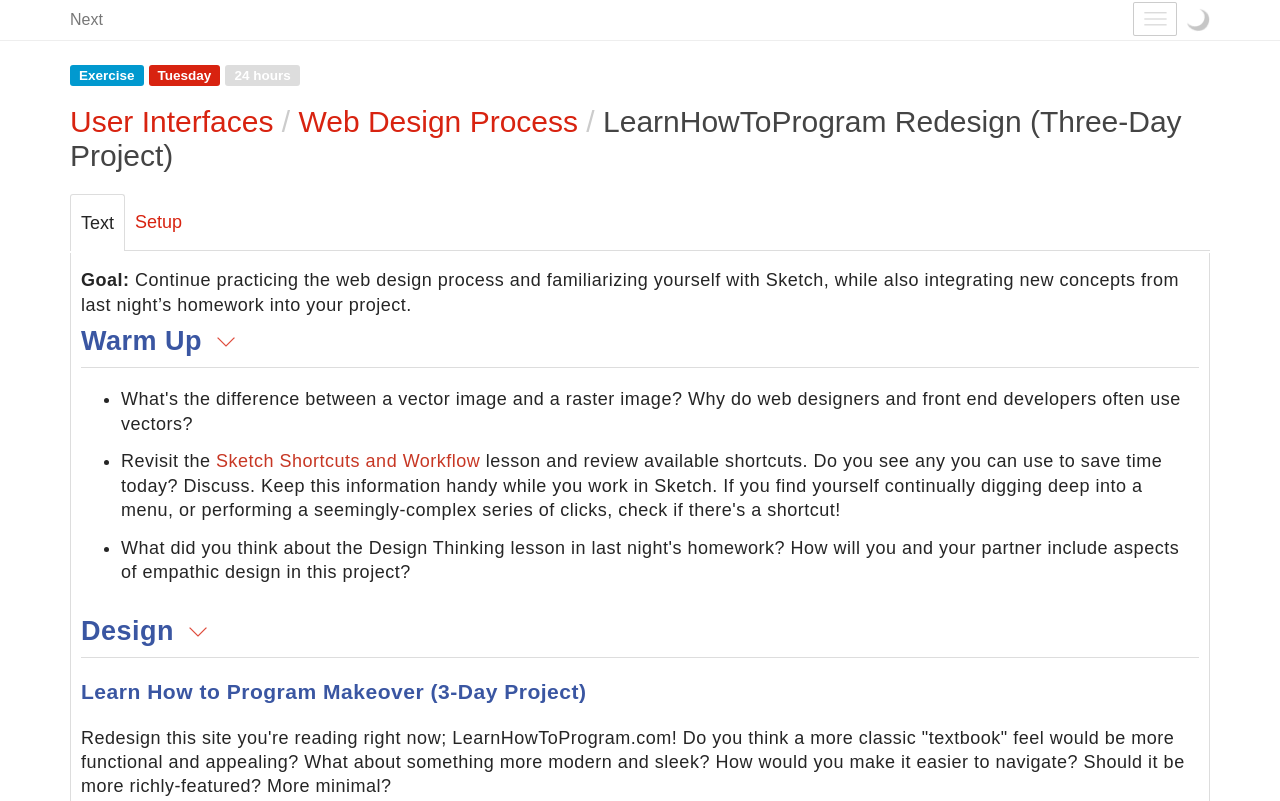
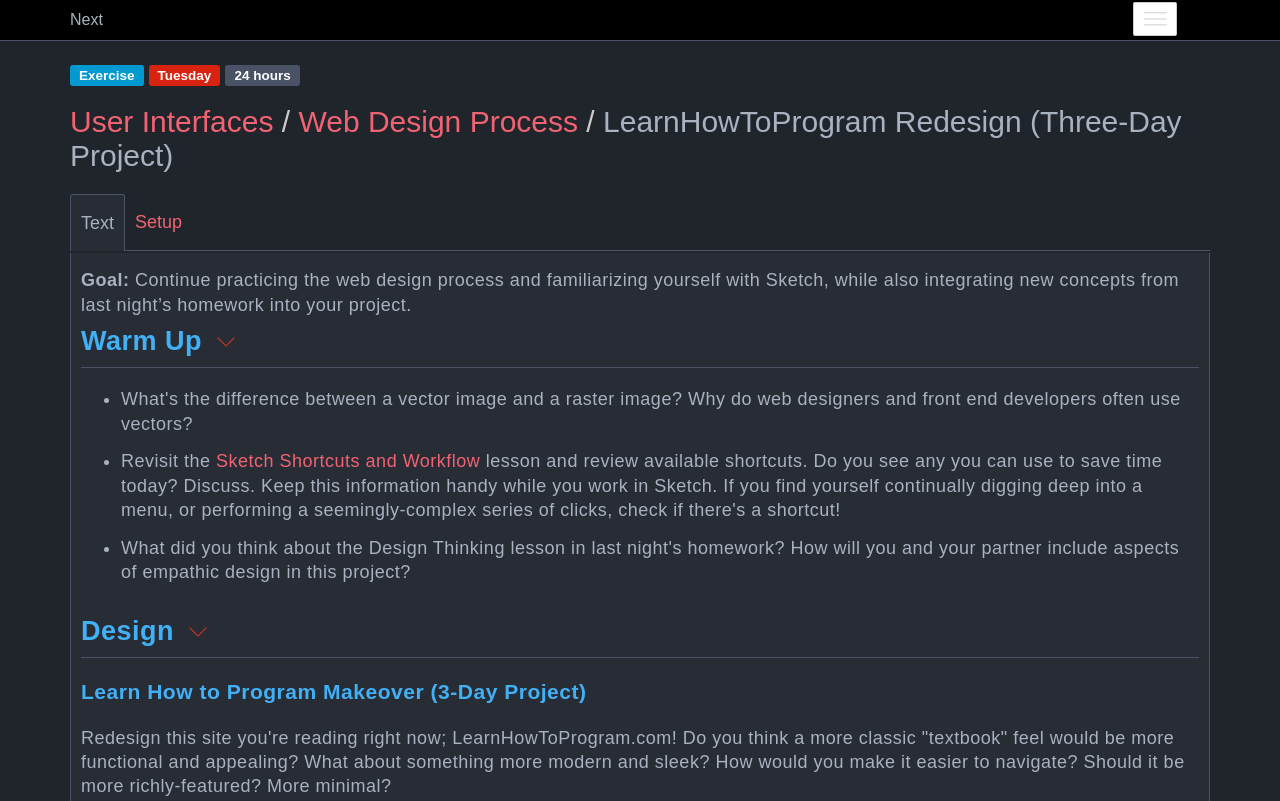
Before and after one commit to iancookwestgate/ltp-redesign, a plain HTML site: page index.html in a window 1280 px wide. Shown: the top 801 px of the page. Drawn offline with nearby package versions, Linux system fonts and the light colour scheme.

Commit message:
add night mode script.

```diff
--- /dev/null
+++ b/css/night-mode.css
@@ -0,0 +1,37 @@
+body {
+  background-color: #20252C;
+  color: #A9B2C0; }
+
+.buttons .duration {
+  background-color: #495365; }
+
+.navbar {
+  color: #A9B2C0; }
+
+.nav-container {
+  background-color: black;
+  border-color: #495365; }
+
+a,
+h1 {
+  color: #F16372; }
+
+h2,
+h3,
+h4 {
+  color: #41B0F5; }
+
+.sub-head {
+  color: #A9B2C0; }
+
+hr,
+.tab-space,
+.tab-passive {
+  border-color: #495365; }
+
+.tab-active,
+.content {
+  background-color: #272C35;
+  border-color: #495365; }
+
+/*# sourceMappingURL=night-mode.css.map */
--- a/css/output.css
+++ b/css/output.css
@@ -52,9 +52,6 @@ hr {
   line-height: 1.35em; }
   .content li {
     padding-bottom: .75em; }
-  .content a {
-    text-decoration: none;
-    color: #C73724; }
   .content .first-p {
     padding-top: 15px;
     margin-top: 18px; }
@@ -86,9 +83,10 @@ hr {
   border-bottom: 1px solid #DDDDDD;
   padding: 0 10px;
   width: auto; }
-  .tab-passive a {
-    text-decoration: none;
-    color: #D82310; }
+
+a {
+  text-decoration: none;
+  color: #D82310; }
 
 .tab-space {
   border-bottom: 1px solid #DDDDDD;
--- a/index.html
+++ b/index.html
@@ -5,6 +5,7 @@
     <script src="js/scripts.js" type="text/javascript"></script>
     <link rel="stylesheet" href="css/normalize.css">
     <link rel="stylesheet" href="css/output.css">
+    <link rel="stylesheet" href="css/night-mode.css">
     <meta name="viewport" content="width=device-width, initial-scale=1.0">
     <title>Learn to Program Site Redesign</title>
   </head>
```
Also changed, not shown: 2 other files.
